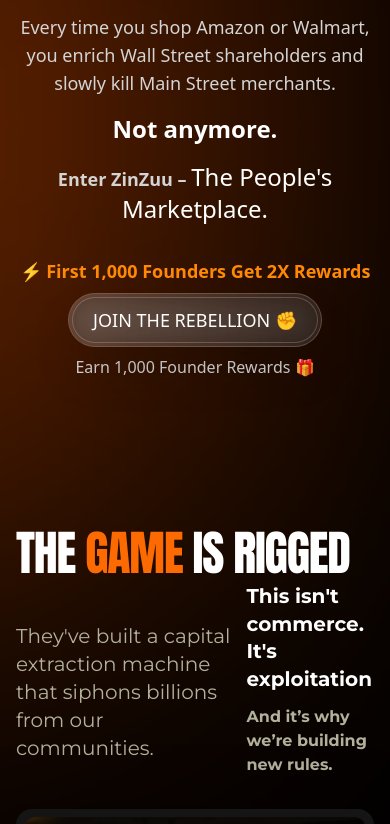
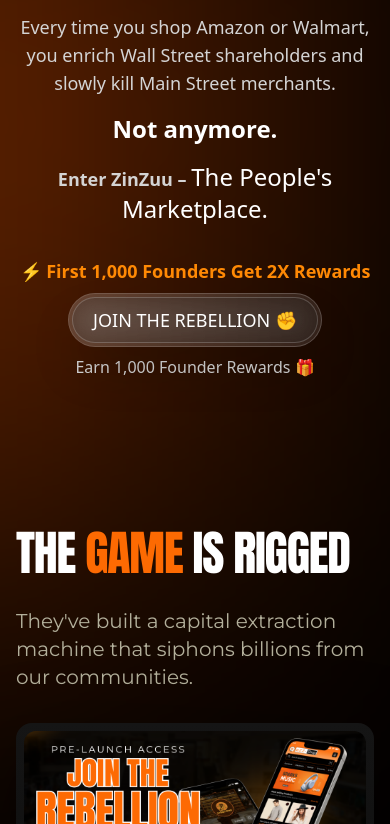
Before and after one commit to arasruislam/zinzuu, a plain HTML site: page index.html in a window 390 px wide. Shown: the part 276-1100 px from the top of the page. Drawn offline with nearby package versions, Linux system fonts and the light colour scheme.

Commit message:
sixth section

```diff
--- a/index.html
+++ b/index.html
@@ -207,7 +207,7 @@
                   billions from our communities.
                 </p>
               </div>
-              <div>
+              <div class="hidden lg:block">
                 <h5 class="montserrat font-bold text-xl leading-snug">
                   This isn't commerce. <br />
                   It's exploitation
```
